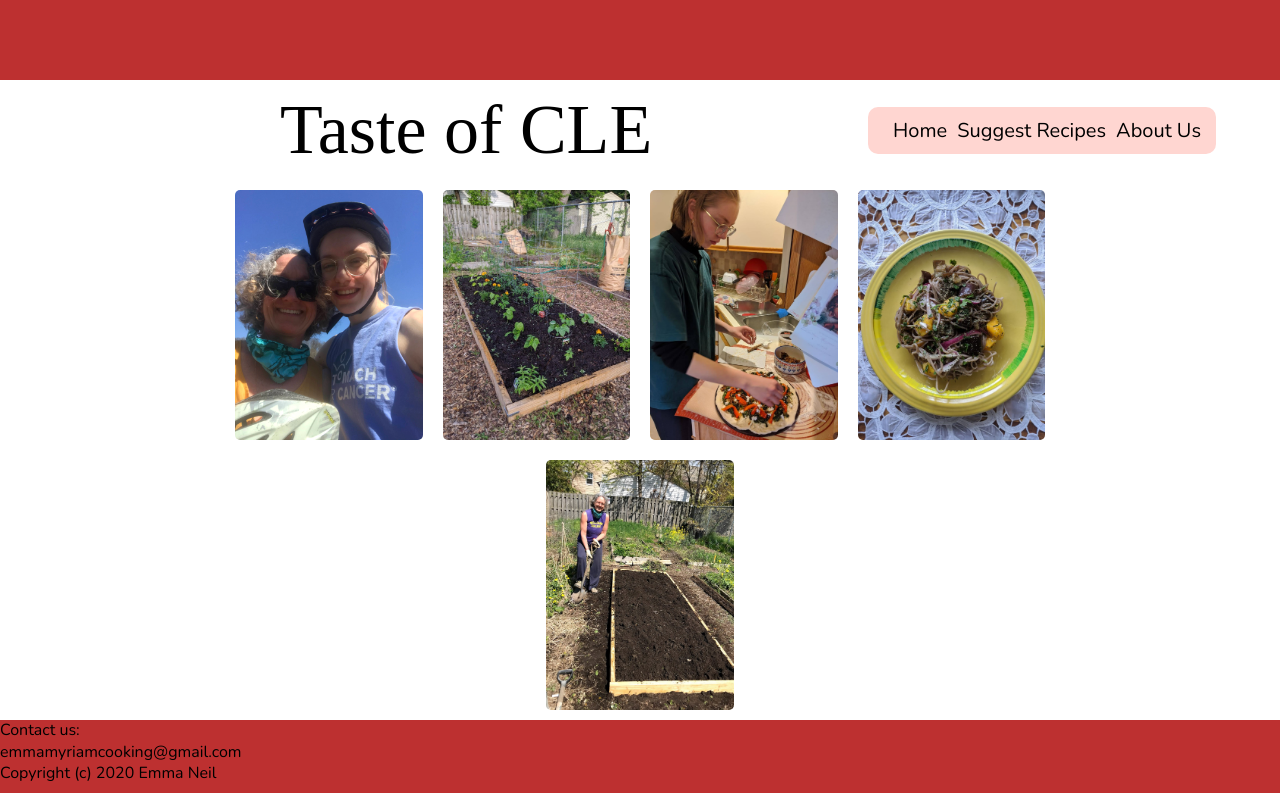
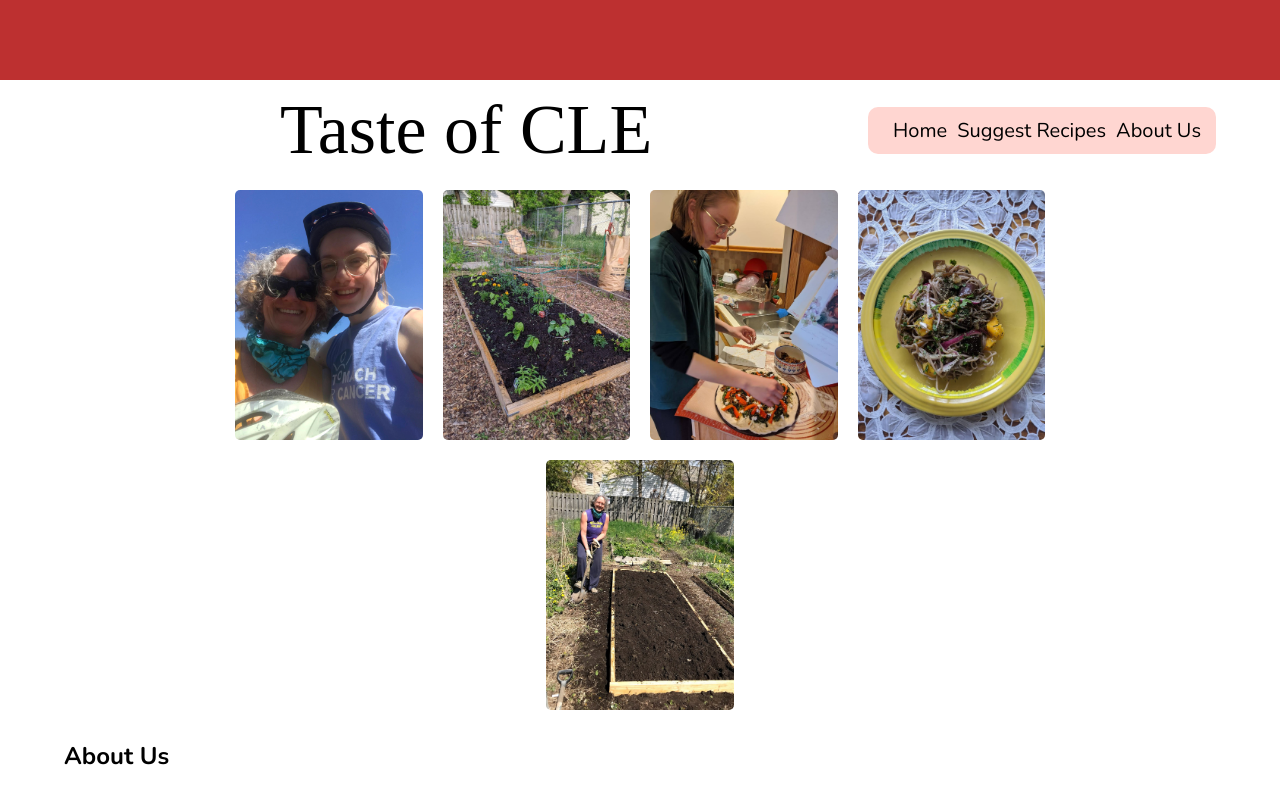
Before and after one commit to tree-hugger722/cooking-blog-react, a React (Create React App) app: page / in a window 1280 px wide. Shown: the top 793 px of the page. Built offline with nearby package versions, Linux system fonts and the light colour scheme; a web font is replaced by a local one.

Commit message:
adjusted footer text and position

```diff
--- a/src/Components/Footer/Footer.css
+++ b/src/Components/Footer/Footer.css
@@ -4,5 +4,11 @@ footer {
   font-family: "Nunito", sans-serif;
   background-color: rgb(189, 48, 48);
   bottom: 0;
-  position: absolute;
+  display: flex;
+  align-items: flex-end;
 }
+
+#footer-text {
+  padding-bottom: 5px;
+  padding-left: 5px;
+}
--- a/src/Components/Footer/Footer.js
+++ b/src/Components/Footer/Footer.js
@@ -6,9 +6,7 @@ const Footer = () => {
   return (
     <footer>
       <div>
-        <p>Contact us:</p>
-        <p>emmamyriamcooking@gmail.com</p>
-        <p>Copyright (c) 2020 Emma Neil</p>
+        <p id="footer-text">Copyright (c) 2020 Emma Neil</p>
       </div>
     </footer>
   );
```
